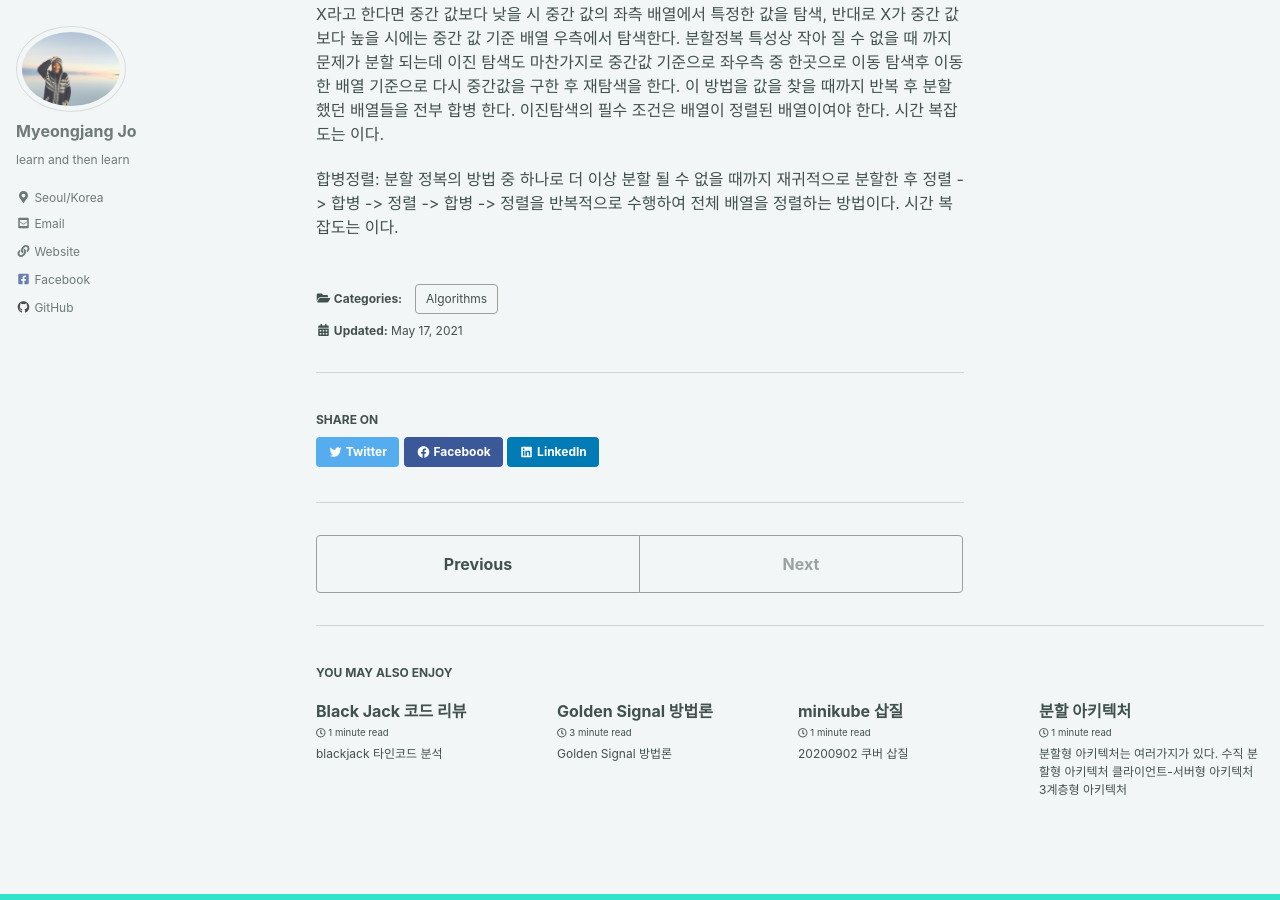
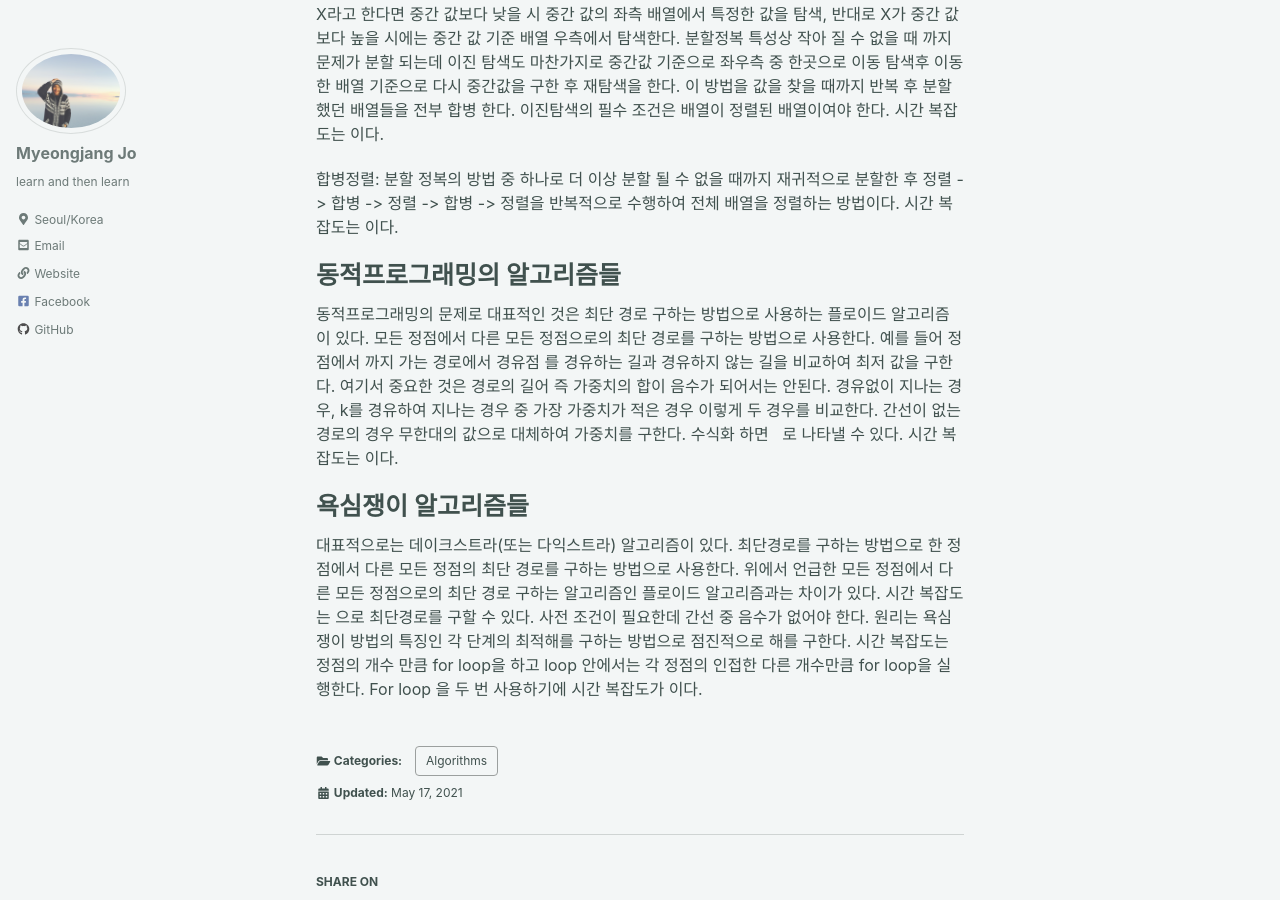
Before and after one commit to josephmjjo/josephmjjo.github.io, a Jekyll site: the page built from _posts/2021-05-17-algorithms_homework.md, in a window 1280 px wide and 900 px high, scrolled down 997 px. Built offline with Jekyll 4.4.1, drawn with Linux system fonts in a browser that asks for light colours; cached includes are drawn as plain includes; nearby versions of some CDN libraries; some of the changed text lies outside the part shown.

Commit message:
add dividen algorithms

```diff
--- a/_posts/2021-05-17-algorithms_homework.md
+++ b/_posts/2021-05-17-algorithms_homework.md
@@ -39,3 +39,11 @@ categories:
 이진탐색: 중간 값의 높고 낮음을 기준으로 배열에서 특정한 값을 찾아내는 방법이다 특정한 값을 X라고 한다면 중간 값보다 낮을 시 중간 값의 좌측 배열에서 특정한 값을 탐색, 반대로 X가 중간 값보다 높을 시에는 중간 값 기준 배열 우측에서 탐색한다. 분할정복 특성상 작아 질 수 없을 때 까지 문제가 분할 되는데 이진 탐색도 마찬가지로 중간값 기준으로 좌우측 중 한곳으로 이동 탐색후 이동한 배열 기준으로 다시 중간값을 구한 후 재탐색을 한다. 이 방법을 값을 찾을 때까지 반복 후 분할 했던 배열들을 전부 합병 한다. 이진탐색의 필수 조건은 배열이 정렬된 배열이여야 한다. 시간 복잡도는 이다.
 
 합병정렬: 분할 정복의 방법 중 하나로 더 이상 분할 될 수 없을 때까지 재귀적으로 분할한 후 정렬 -> 합병 -> 정렬 -> 합병 -> 정렬을 반복적으로 수행하여 전체 배열을 정렬하는 방법이다. 시간 복잡도는 이다.
+
+# 동적프로그래밍의 알고리즘들
+
+동적프로그래밍의 문제로 대표적인 것은 최단 경로 구하는 방법으로 사용하는 플로이드 알고리즘이 있다. 모든 정점에서 다른 모든 정점으로의 최단 경로를 구하는 방법으로 사용한다. 예를 들어 정점에서 까지 가는 경로에서 경유점 를 경유하는 길과 경유하지 않는 길을 비교하여 최저 값을 구한다. 여기서 중요한 것은 경로의 길어 즉 가중치의 합이 음수가 되어서는 안된다. 경유없이 지나는 경우, k를 경유하여 지나는 경우 중 가장 가중치가 적은 경우 이렇게 두 경우를 비교한다. 간선이 없는 경로의 경우 무한대의 값으로 대체하여 가중치를 구한다. 수식화 하면   로 나타낼 수 있다. 시간 복잡도는 이다.
+
+# 욕심쟁이 알고리즘들
+
+대표적으로는 데이크스트라(또는 다익스트라) 알고리즘이 있다. 최단경로를 구하는 방법으로 한 정점에서 다른 모든 정점의 최단 경로를 구하는 방법으로 사용한다. 위에서 언급한 모든 정점에서 다른 모든 정점으로의 최단 경로 구하는 알고리즘인 플로이드 알고리즘과는 차이가 있다. 시간 복잡도는 으로 최단경로를 구할 수 있다. 사전 조건이 필요한데 간선 중 음수가 없어야 한다. 원리는 욕심쟁이 방법의 특징인 각 단계의 최적해를 구하는 방법으로 점진적으로 해를 구한다. 시간 복잡도는 정점의 개수 만큼 for loop을 하고 loop 안에서는 각 정점의 인접한 다른 개수만큼 for loop을 실행한다. For loop 을 두 번 사용하기에 시간 복잡도가 이다.
```
